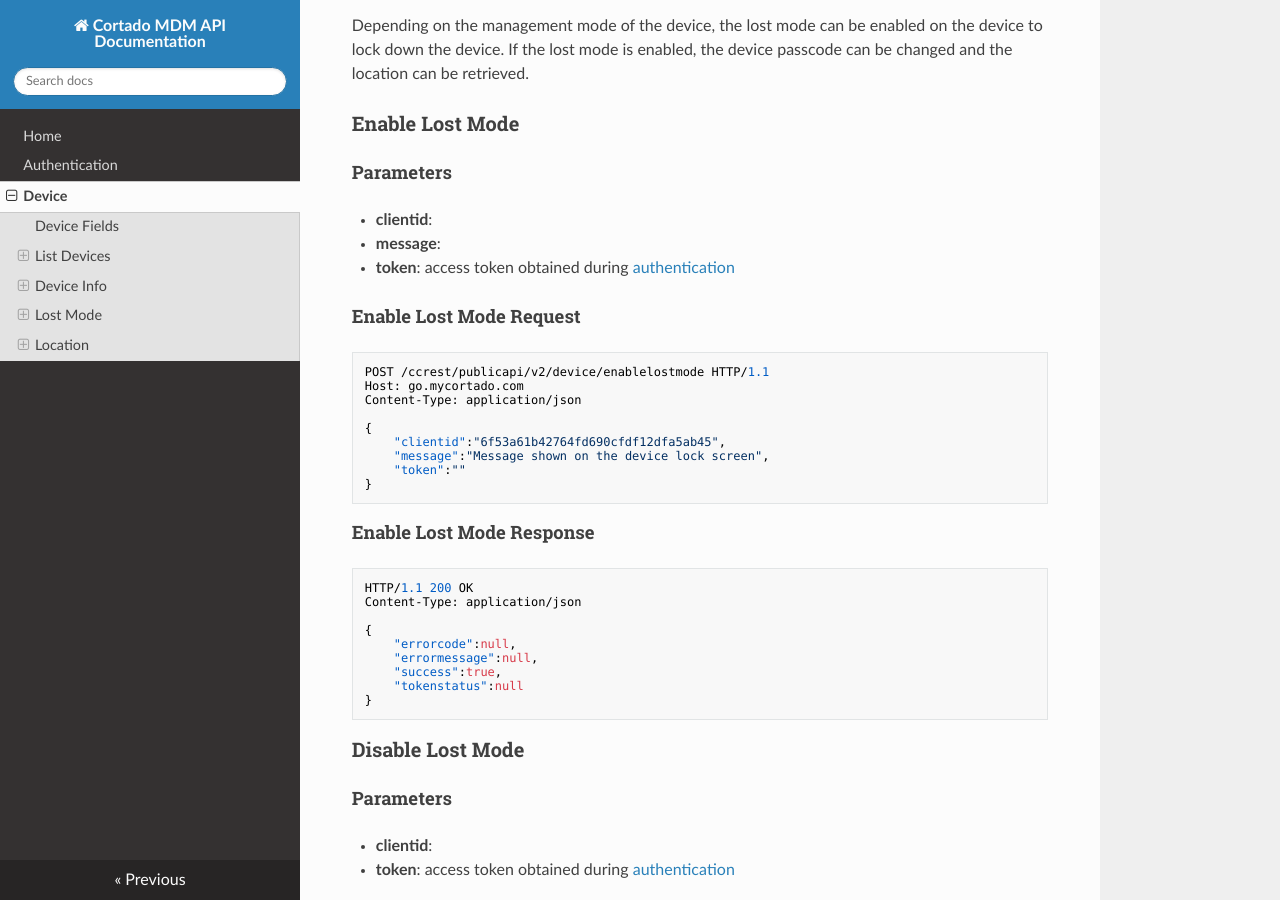
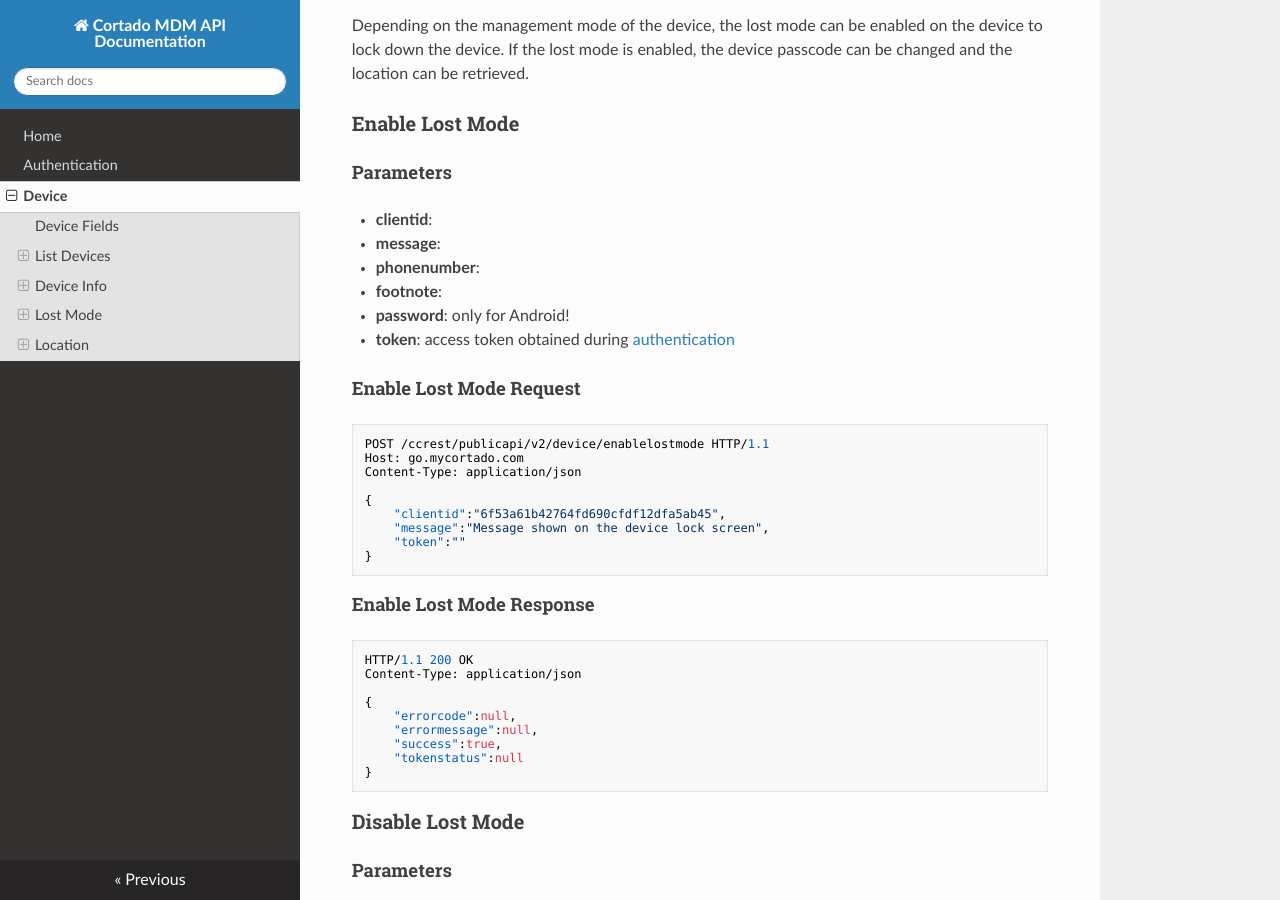
Before and after one commit to cortado-mobile-solutions/apidoc-mdm, an MkDocs documentation site: the page built from docs/device.md, in a window 1280 px wide and 900 px high, scrolled down 2930 px. Built offline with MkDocs 1.6.1, drawn with Linux system fonts in a browser that asks for light colours; nearby versions of some CDN libraries.

Commit message:
update lost mode

```diff
--- a/docs/device.md
+++ b/docs/device.md
@@ -163,6 +163,9 @@ Depending on the management mode of the device, the lost mode can be enabled on
 #### Parameters
 * **clientid**:
 * **message**:
+* **phonenumber**:
+* **footnote**:
+* **password**: only for Android!
 * **token**: access token obtained during [authentication](/en/latest/auth)
 
 #### Enable Lost Mode Request
```
